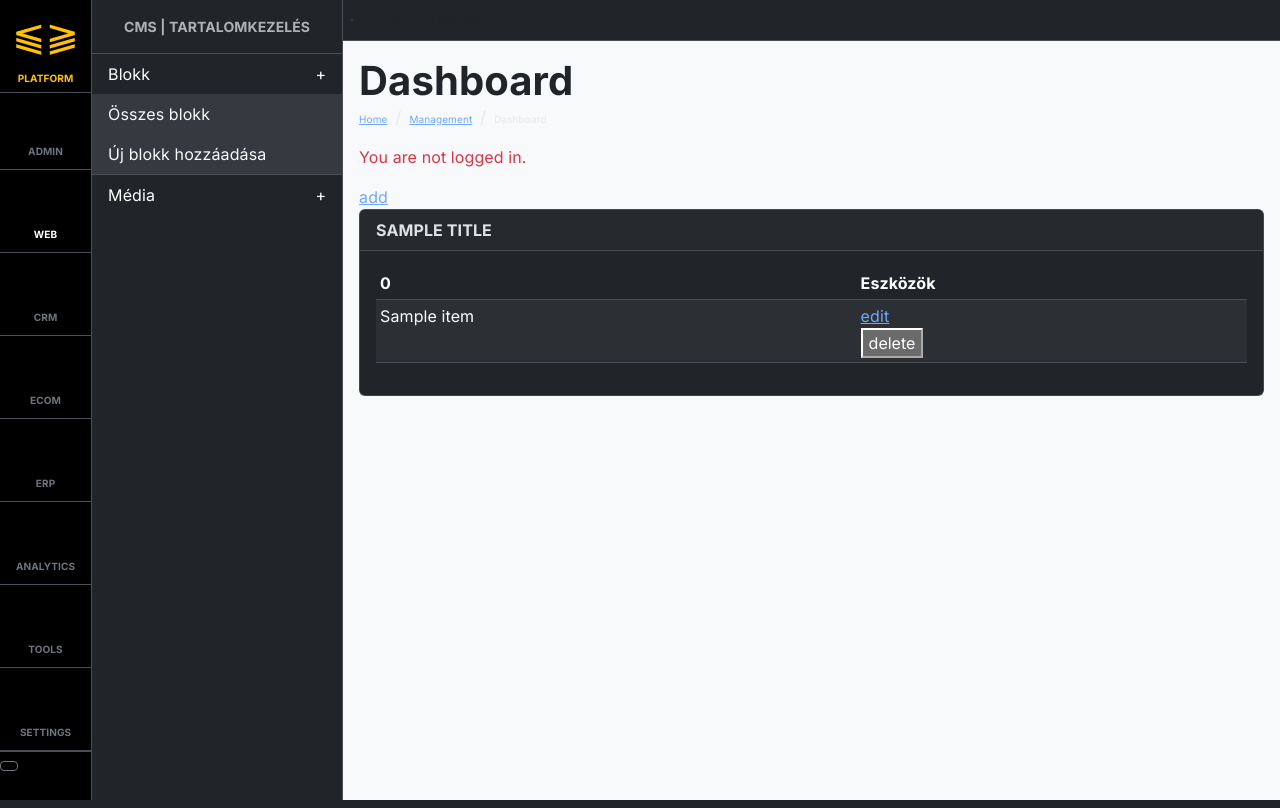
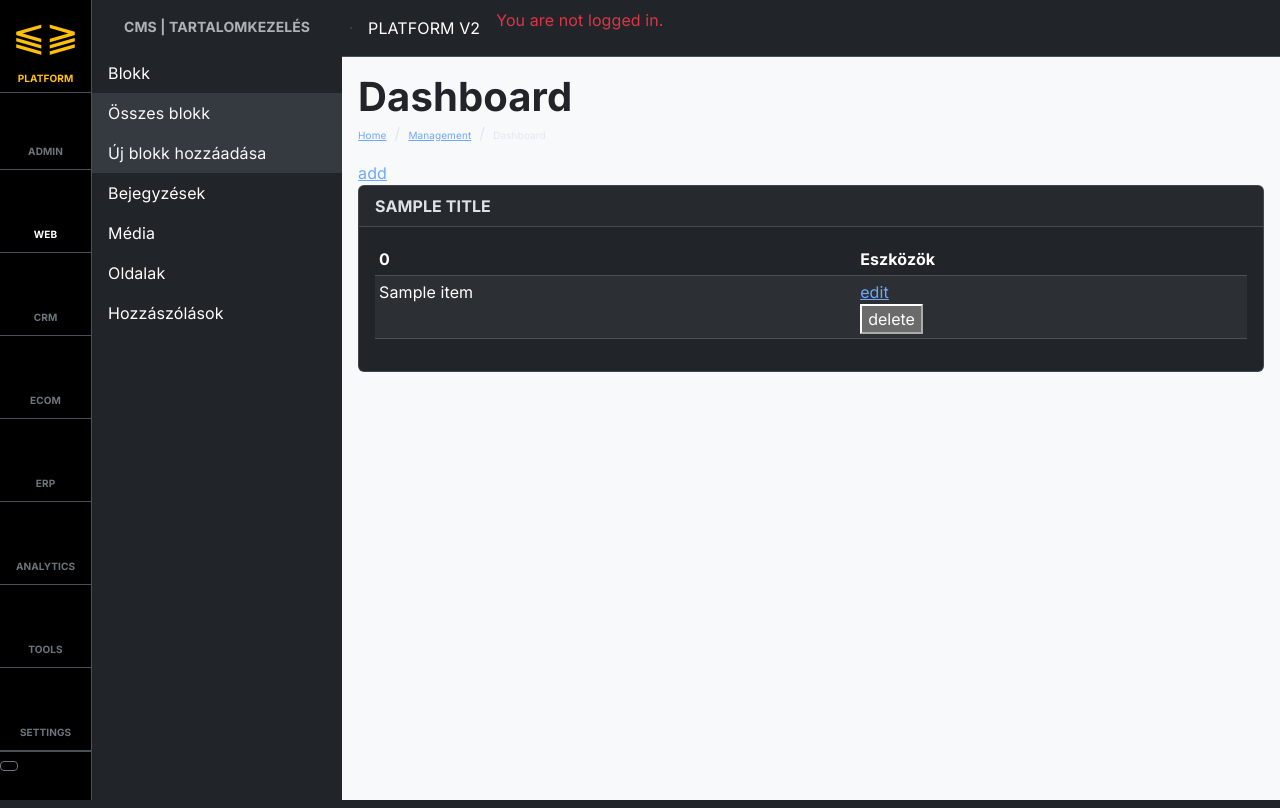
Before and after one commit to harkalygergo/platform360, a Symfony app: template templates/platform/dashboard/main.html.twig in a window 1280 px wide. Run offline with Twig, Linux system fonts and the light colour scheme; the template is opened without the code that fills it: most values are stand-ins (such as "Sample title", 1, 10 or a date in 2020); some libraries are stand-ins or nearby versions.

Commit message:
template modification

```diff
--- a/templates/base.html.twig
+++ b/templates/base.html.twig
@@ -25,7 +25,7 @@
             }
 
             label.required:after {
-                content: " - ";
+                content: " * ";
                 color: red;
             }
             .form-control:invalid:not(textarea) {
@@ -44,6 +44,7 @@
             small {
                 font-size:10px;
             }
+
         </style>
 
         {% block stylesheets %}
--- a/templates/platform/dashboard/_aside.html.twig
+++ b/templates/platform/dashboard/_aside.html.twig
@@ -1,17 +1,17 @@
-<aside id="app-aside" class="sidebar bg-dark text-white h-100 border-end" aria-label="Sidebar">
+<aside id="app-aside" class="sidebar bg-dark text-white h-100" aria-label="Sidebar">
     <div class="flex-shrink-0" style="width: 250px;">
 
         <p class="text-uppercase text-muted p-0 m-0 small fw-bold text-center p-3">CMS | Tartalomkezelés</p>
 
 
         <ul class="nav flex-column text-white p-0 m-0 mb-4">
-            <li class="nav-item border-top">
+            <li class="nav-item">
                 <a class="nav-link text-white d-flex justify-content-between align-items-center" data-bs-toggle="collapse" href="#submenu1" role="button" aria-expanded="false" aria-controls="submenu1">
                     <span>
                         <i class="bi bi-bricks"></i>
                         Blokk
                     </span>
-                    <span class="arrow-icon rotate">+</span>
+
                 </a>
                 <div class="collapse submenu show bg-light-subtle" id="submenu1">
                     <ul class="nav flex-column">
@@ -21,19 +21,78 @@
                 </div>
             </li>
 
-            <li class="nav-item border-top mb-4">
+
+            <li class="nav-item border-top2">
+                <a class="nav-link text-white d-flex justify-content-between align-items-center" data-bs-toggle="collapse" href="#posts" role="button" aria-expanded="false" aria-controls="posts">
+                    <span>
+                        <i class="bi bi-pin-angle-fill"></i>
+                        Bejegyzések
+                    </span>
+
+
+                </a>
+                <div class="collapse submenu bg-light-subtle p-0 m-0" id="posts">
+                    <ul class="nav flex-column">
+                        <li class="nav-item"><a class="nav-link link-light" href="#">Összes bejegyzés</a></li>
+                        <li class="nav-item"><a class="nav-link link-light" href="#">bejegyzés hozzáadása</a></li>
+                        <li class="nav-item"><a class="nav-link link-light" href="#">Kategóriók</a></li>
+                        <li class="nav-item"><a class="nav-link link-light" href="#">Cimkék</a></li>
+                    </ul>
+                </div>
+            </li>
+
+            <li class="nav-item border-top2">
                 <a class="nav-link text-white d-flex justify-content-between align-items-center" data-bs-toggle="collapse" href="#submenu2" role="button" aria-expanded="false" aria-controls="submenu2">
                     <span>
                         <i class="bi bi-hdd"></i>
                         Média
                     </span>
 
-                    <span class="arrow-icon rotate">+</span>
+
                 </a>
                 <div class="collapse submenu bg-light-subtle p-0 m-0" id="submenu2">
                     <ul class="nav flex-column">
-                        <li class="nav-item"><a class="nav-link link-light" href="#">Összes média</a></li>
-                        <li class="nav-item"><a class="nav-link link-light" href="#">Új média hozzáadása</a></li>
+                        <li class="nav-item"><a class="nav-link link-light" href="#">összes média</a></li>
+                        <li class="nav-item"><a class="nav-link link-light" href="#">média hozzáadása</a></li>
+                        <li class="nav-item"><a class="nav-link link-light" href="#">Média kategóriák</a></li>
+                        <li class="nav-item"><a class="nav-link link-light" href="#">Média beállítások</a></li>
+                    </ul>
+                </div>
+            </li>
+
+            <li class="nav-item border-top2">
+                <a class="nav-link text-white d-flex justify-content-between align-items-center" data-bs-toggle="collapse" href="#pages" role="button" aria-expanded="false" aria-controls="pages">
+                    <span>
+                        <i class="bi bi-file-earmark-fill"></i>
+                        Oldalak
+                    </span>
+
+
+                </a>
+                <div class="collapse submenu bg-light-subtle p-0 m-0" id="pages">
+                    <ul class="nav flex-column">
+                        <li class="nav-item"><a class="nav-link link-light" href="#">összes oldal</a></li>
+                        <li class="nav-item"><a class="nav-link link-light" href="#">média hozzáadása</a></li>
+                        <li class="nav-item"><a class="nav-link link-light" href="#">Média kategóriák</a></li>
+                        <li class="nav-item"><a class="nav-link link-light" href="#">Média beállítások</a></li>
+                    </ul>
+                </div>
+            </li>
+
+
+            <li class="nav-item border-top2">
+                <a class="nav-link text-white d-flex justify-content-between align-items-center" data-bs-toggle="collapse" href="#comments" role="button" aria-expanded="false" aria-controls="comments">
+                    <span>
+                        <i class="bi bi-chat-square-fill"></i>
+                        Hozzászólások
+                    </span>
+
+
+                </a>
+                <div class="collapse submenu bg-light-subtle p-0 m-0" id="comments">
+                    <ul class="nav flex-column">
+                        <li class="nav-item"><a class="nav-link link-light" href="#">összes hozzászólás</a></li>
+                        <li class="nav-item"><a class="nav-link link-light" href="#">média hozzáadása</a></li>
                         <li class="nav-item"><a class="nav-link link-light" href="#">Média kategóriák</a></li>
                         <li class="nav-item"><a class="nav-link link-light" href="#">Média beállítások</a></li>
                     </ul>
--- a/templates/platform/dashboard/_header.html.twig
+++ b/templates/platform/dashboard/_header.html.twig
@@ -1,4 +1,11 @@
-<header class="p-2 bg-dark d-flex align-items-center gap-3 border-bottom">
+<header class="p-2 text-white d-flex align-items-center gap-3 border-bottom">
     <!-- Make the list icon an accessible toggle for the aside -->
     <i id="asideToggle" class="bi bi-list border rounded-2" style="cursor:pointer" role="button" tabindex="0" aria-controls="app-aside" aria-expanded="true" aria-label="Toggle sidebar"></i> PLATFORM V2
+
+    {% if app.user %}
+        <p class="text-success">You are logged in as {{ app.user.email }}.</p>
+    {% else %}
+        <p class="text-danger">You are not logged in.</p>
+    {% endif %}
+
 </header>
--- a/templates/platform/dashboard/_main.html.twig
+++ b/templates/platform/dashboard/_main.html.twig
@@ -13,4 +13,5 @@
         {% block main %}
         {% endblock %}
 
+    </main>
 {% endblock %}
--- a/templates/platform/dashboard/dashboard.html.twig
+++ b/templates/platform/dashboard/dashboard.html.twig
@@ -19,12 +19,6 @@
                 <li class="breadcrumb-item active"><small>Dashboard</small></li>
             </ol>
         </nav>
-
-        {% if app.user %}
-            <p class="text-success">You are logged in as {{ app.user.email }}.</p>
-        {% else %}
-            <p class="text-danger">You are not logged in.</p>
-        {% endif %}
 
         <div class="card">
             <div class="card-header text-uppercase fw-bold">
--- a/templates/platform/dashboard/main.html.twig
+++ b/templates/platform/dashboard/main.html.twig
@@ -19,12 +19,6 @@
                     <li class="breadcrumb-item active"><small>Dashboard</small></li>
                 </ol>
             </nav>
-
-            {% if app.user %}
-                <p class="text-success">You are logged in as {{ app.user.email }}.</p>
-            {% else %}
-                <p class="text-danger">You are not logged in.</p>
-            {% endif %}
 
             <a href="add/">add</a>
 
```
Also changed, not shown: README.md.
